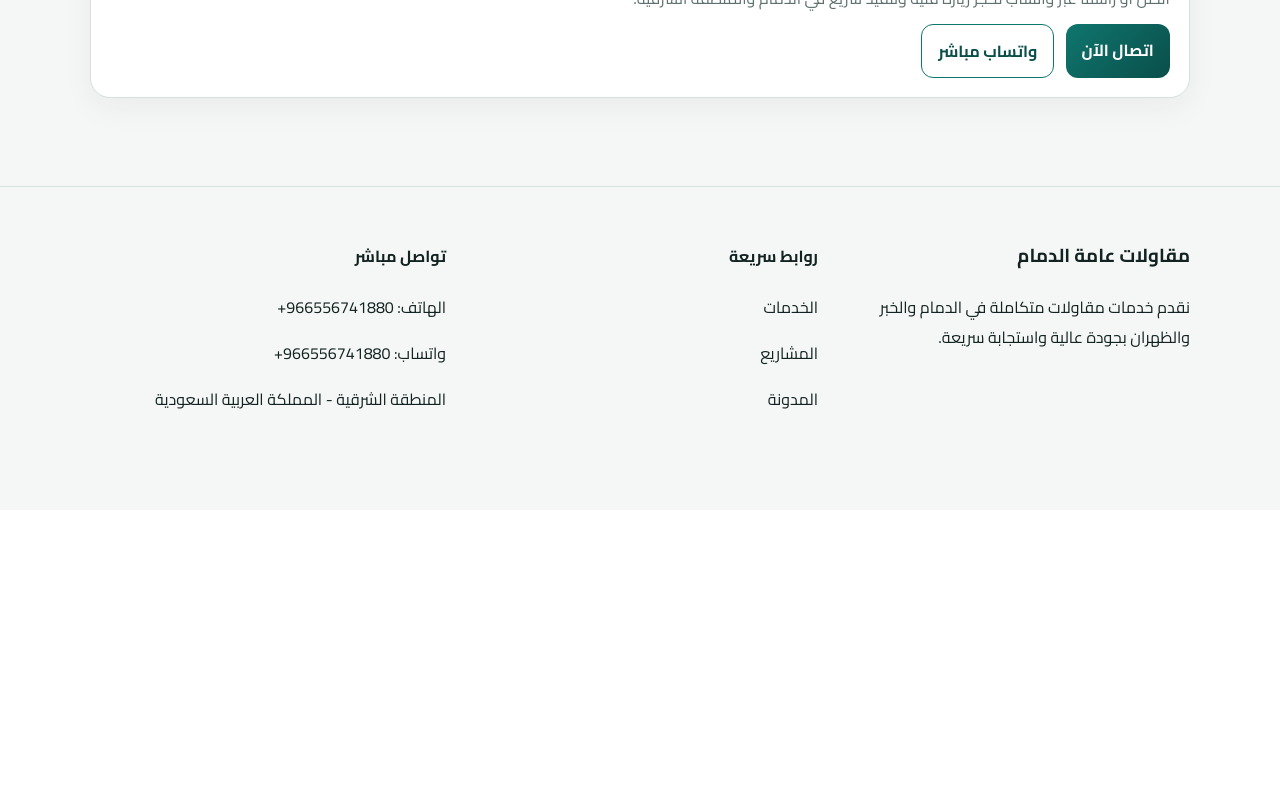
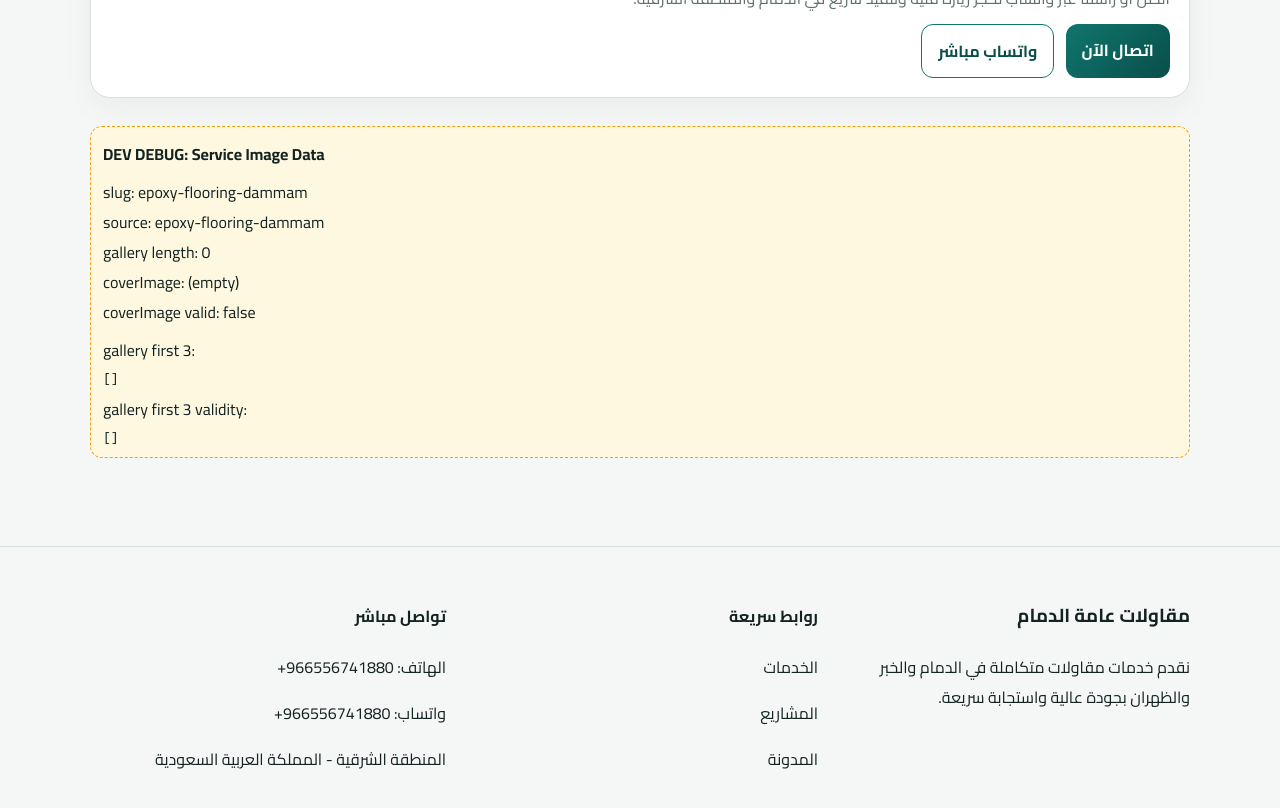
Before and after one commit to marko-xr/moqawalat-web, a Next.js app in the folder apps/web/: page /epoxy-flooring-dammam in a window 1280 px wide. Shown: the part 2060-2868 px from the top of the page. Before the commit the page ends 2570 px from the top, so only its background shows below. Built offline with nearby package versions, Linux system fonts and the light colour scheme; no server answers.

Commit message:
Add dev-only service image debug panel

```diff
--- a/apps/web/app/(public)/epoxy-flooring-dammam/page.tsx
+++ b/apps/web/app/(public)/epoxy-flooring-dammam/page.tsx
@@ -4,6 +4,7 @@ import Hero from "@/components/roof-insulation-dammam/Hero";
 import Services from "@/components/roof-insulation-dammam/Services";
 import FAQ from "@/components/roof-insulation-dammam/FAQ";
 import CTA from "@/components/roof-insulation-dammam/CTA";
+import ServiceImageDebugPanel from "@/components/dev/ServiceImageDebugPanel";
 import { getServiceSeoPageByServiceSlug, getServiceSeoPageBySlug } from "@/lib/api";
 import { pickFirstImage, sanitizeImageList } from "@/lib/media";
 import { getSiteUrl } from "@/lib/site-url";
@@ -408,7 +409,8 @@ export async function generateMetadata(): Promise<Metadata> {
 }
 
 export default async function EpoxyFlooringDammamPage() {
-  const model = buildModel(await getSeoSource());
+  const seoSource = await getSeoSource();
+  const model = buildModel(seoSource);
   const siteUrl = getSiteUrl();
   const pageUrl = `${siteUrl}${pagePath}`;
   const phone = process.env.NEXT_PUBLIC_PHONE_NUMBER || "966556741880";
@@ -507,6 +509,15 @@ export default async function EpoxyFlooringDammamPage() {
         </section>
 
         <CTA title={model.ctaBottomTitle} description={model.ctaBottomDescription} eventSource="footer-cta" />
+
+        {process.env.NODE_ENV !== "production" ? (
+          <ServiceImageDebugPanel
+            pageSlug={pageSlug}
+            coverImage={seoSource?.contentSections?.heroImage || null}
+            gallery={seoSource?.images}
+            sourceLabel="epoxy-flooring-dammam"
+          />
+        ) : null}
       </div>
 
       <script type="application/ld+json" dangerouslySetInnerHTML={{ __html: JSON.stringify(localBusinessSchema) }} />
--- a/apps/web/app/globals.css
+++ b/apps/web/app/globals.css
@@ -1302,6 +1302,30 @@ footer {
   font-weight: 700;
 }
 
+.service-image-debug {
+  margin-top: 12px;
+  border: 1px dashed #f59e0b;
+  border-radius: 12px;
+  padding: 12px;
+  background: #fff8e1;
+  direction: ltr;
+}
+
+.service-image-debug-title {
+  display: block;
+  margin-bottom: 8px;
+}
+
+.service-image-debug-label {
+  margin-top: 8px;
+}
+
+.service-image-debug-pre {
+  margin: 6px 0 0;
+  white-space: pre-wrap;
+  overflow-wrap: anywhere;
+}
+
 @keyframes skeleton-wave {
   0% {
     background-position: 200% 0;
--- /dev/null
+++ b/apps/web/components/dev/ServiceImageDebugPanel.tsx
@@ -0,0 +1,114 @@
+"use client";
+
+import { useEffect, useMemo } from "react";
+import { isValidImageUrl } from "@/lib/media";
+
+type Props = {
+  pageSlug: string;
+  coverImage?: unknown;
+  gallery?: unknown;
+  sourceLabel?: string;
+};
+
+function normalizeGallery(value: unknown): string[] {
+  if (value === undefined || value === null) {
+    return [];
+  }
+
+  const flatten = (input: unknown): string[] => {
+    if (input === undefined || input === null) {
+      return [];
+    }
+
+    if (Array.isArray(input)) {
+      return input.flatMap((item) => flatten(item));
+    }
+
+    const trimmed = String(input).trim();
+    if (!trimmed) {
+      return [];
+    }
+
+    try {
+      const parsed = JSON.parse(trimmed);
+
+      if (Array.isArray(parsed)) {
+        return parsed.flatMap((item) => flatten(item));
+      }
+
+      if (typeof parsed === "string") {
+        const normalized = parsed.trim();
+        return normalized ? [normalized] : [];
+      }
+    } catch {
+      // Plain value, not JSON.
+    }
+
+    return [trimmed];
+  };
+
+  return flatten(value);
+}
+
+export default function ServiceImageDebugPanel({ pageSlug, coverImage, gallery, sourceLabel }: Props) {
+  const galleryItems = useMemo(() => normalizeGallery(gallery), [gallery]);
+  const firstThree = galleryItems.slice(0, 3);
+  const coverValue = typeof coverImage === "string" ? coverImage.trim() : String(coverImage || "").trim();
+  const coverValid = coverValue ? isValidImageUrl(coverValue, { allowPlaceholders: false }) : false;
+  const galleryValidity = galleryItems.map((item) => ({
+    value: item,
+    valid: isValidImageUrl(item, { allowPlaceholders: false })
+  }));
+
+  const hasInvalidGallery = galleryValidity.some((entry) => !entry.valid);
+  const hasEmptyGallery = galleryItems.length === 0;
+
+  useEffect(() => {
+    if (process.env.NODE_ENV === "production") {
+      return;
+    }
+
+    const basePayload = {
+      sourceLabel: sourceLabel || "service-page",
+      pageSlug,
+      galleryLength: galleryItems.length,
+      galleryFirst3: firstThree,
+      coverImage: coverValue || null,
+      coverImageValid: coverValid,
+      galleryValidity: galleryValidity.slice(0, 3)
+    };
+
+    console.log("[service-image-debug]", basePayload);
+
+    if (hasEmptyGallery || hasInvalidGallery) {
+      console.warn("[service-image-debug][attention] Empty or invalid gallery detected", {
+        ...basePayload,
+        hasEmptyGallery,
+        hasInvalidGallery
+      });
+    }
+  }, [coverValid, coverValue, firstThree, galleryItems.length, galleryValidity, hasEmptyGallery, hasInvalidGallery, pageSlug, sourceLabel]);
+
+  if (process.env.NODE_ENV === "production") {
+    return null;
+  }
+
+  return (
+    <section className="service-image-debug" aria-label="Service image debug panel">
+      <strong className="service-image-debug-title">DEV DEBUG: Service Image Data</strong>
+      <div>slug: {pageSlug}</div>
+      <div>source: {sourceLabel || "service-page"}</div>
+      <div>gallery length: {galleryItems.length}</div>
+      <div>coverImage: {coverValue || "(empty)"}</div>
+      <div>coverImage valid: {String(coverValid)}</div>
+      <div className="service-image-debug-label">gallery first 3:</div>
+      <pre className="service-image-debug-pre">
+{JSON.stringify(firstThree, null, 2)}
+      </pre>
+      <div className="service-image-debug-label">gallery first 3 validity:</div>
+      <pre className="service-image-debug-pre">
+{JSON.stringify(galleryValidity.slice(0, 3), null, 2)}
+      </pre>
+    </section>
+  );
+}
```
Also changed, not shown: apps/web/app/(public)/gypsum-decorations-dammam/page.tsx (+12 -1 lines), apps/web/app/(public)/iron-works-shades-screens-dammam/page.tsx (+12 -1 lines), apps/web/app/(public)/metal-works-hangars-pergolas-dammam/page.tsx (+12 -1 lines), apps/web/app/(public)/painting-services-dammam/page.tsx (+12 -1 lines), apps/web/app/(public)/roof-insulation-dammam/page.tsx (+12 -1 lines), apps/web/app/(public)/services/[slug]/page.tsx (+10 -0 lines).
